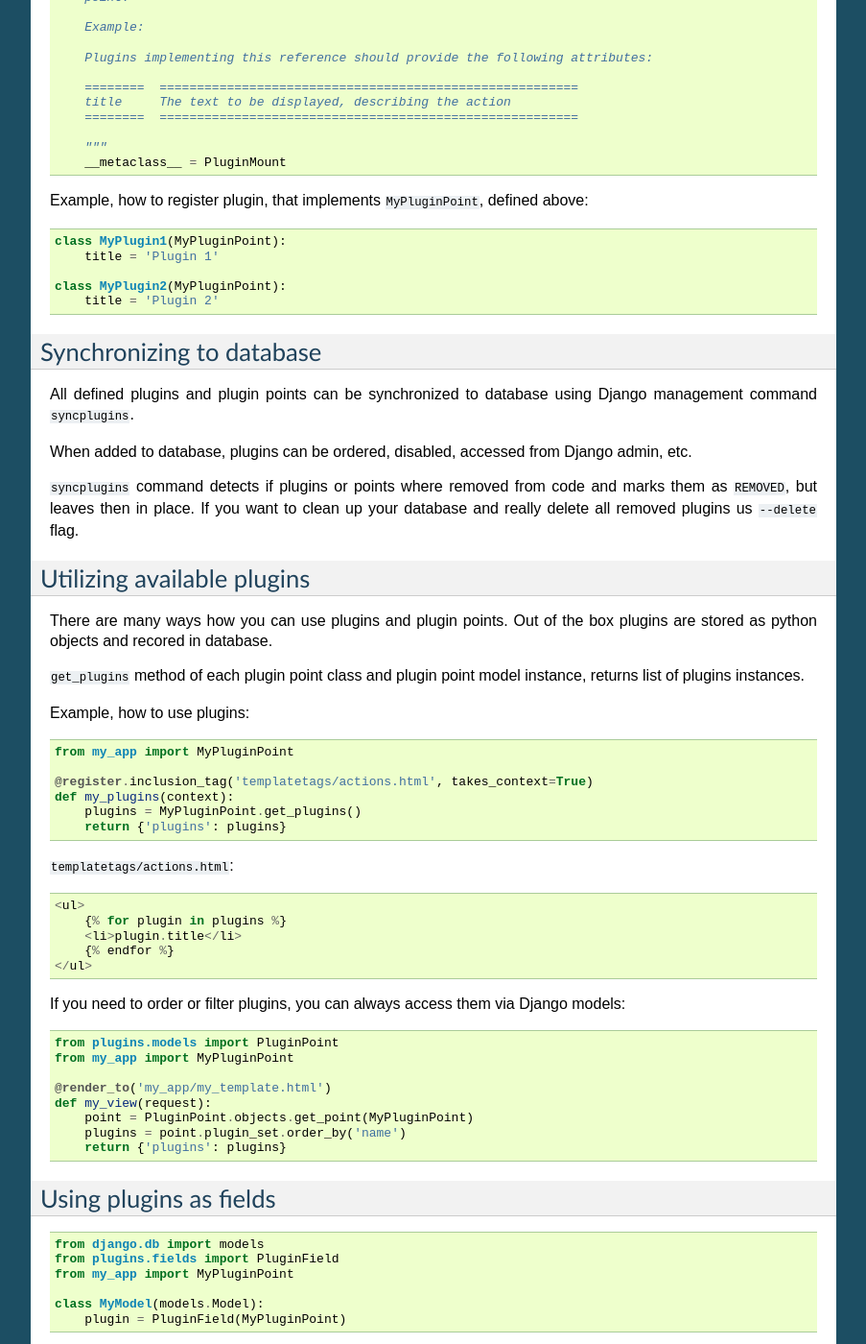
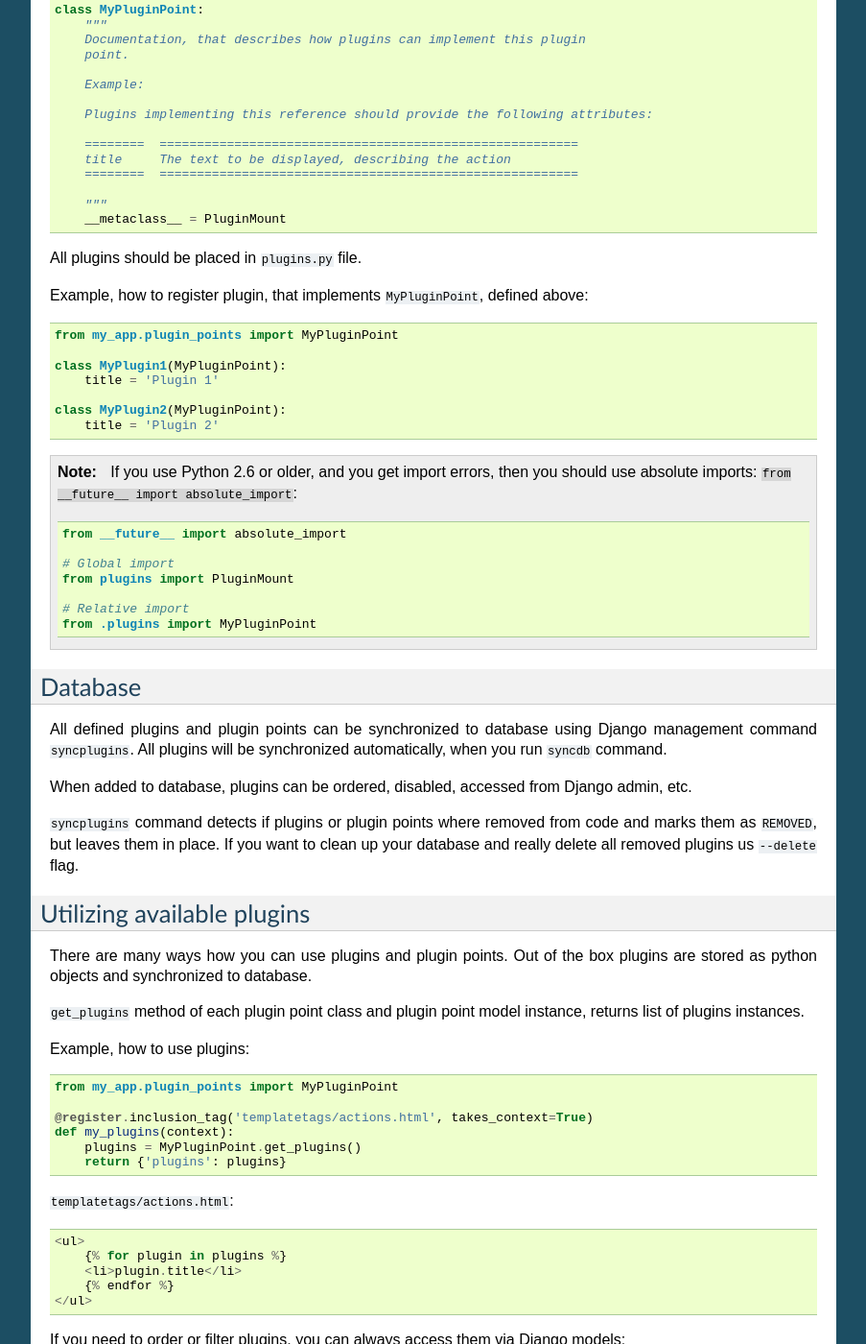
Before and after one commit to krischer/django-plugins, a Sphinx documentation site: the page built from docs/index.rst, in a window 1280 px wide and 1400 px high, scrolled down 573 px. Shown: the whole window at 96% size, without its empty margins (198-1101 px from the left). Built offline with Sphinx 7.4.7, drawn with Linux system fonts in a browser that asks for light colours; some of the changed text lies outside the part shown.

```diff
--- a/CHANGES.txt
+++ /dev/null
@@ -1 +0,0 @@
-0.1, 2011-01-11 -- Initial release.
--- a/docs/index.rst
+++ b/docs/index.rst
@@ -8,18 +8,22 @@ Introduction
 will be able to define plugin points, plugins and various ways, how plugins can
 be integrated to your base app and extended from other apps.
 
+The idea for ``django-plugins`` was taken from `Marty Alchin blog`_, for in deep
+understanding about how this plugin system work, read `Marty Alchin blog`_.
+
+.. _Marty Alchin blog: http://martyalchin.com/2008/jan/10/simple-plugin-framework/
+
 **Features**
 
 - Synchronization with database.
-- ``PluginField`` for your models.
+- ``PluginField`` and ``ManyPluginField`` fields for your models.
 - Possibility to include plugins to urls.
 - Possibility to access plugins from templates.
 
-Registering plugins and plugin points
+Plugin points
 -------------------------------------
 
-Recommended way is to place all plugins and plugin points to ``__init__.py``
-file of your django app.
+All plugin points should be placed in ``plugin_points.py`` file.
 
 Example how to register a plugin point::
 
@@ -42,8 +46,12 @@ Example how to register a plugin point::
         __metaclass__ = PluginMount
 
 
+All plugins should be placed in ``plugins.py`` file.
+
 Example, how to register plugin, that implements ``MyPluginPoint``, defined
 above::
+
+    from my_app.plugin_points import MyPluginPoint
 
     class MyPlugin1(MyPluginPoint):
         title = 'Plugin 1'
@@ -51,31 +59,45 @@ above::
     class MyPlugin2(MyPluginPoint):
         title = 'Plugin 2'
 
-Synchronizing to database
--------------------------
+.. note::
+   If you use Python 2.6 or older, and you get import errors, then you should
+   use absolute imports: ``from __future__ import absolute_import``::
+
+       from __future__ import absolute_import
+
+       # Global import
+       from plugins import PluginMount
+
+       # Relative import
+       from .plugins import MyPluginPoint
+
+Database
+--------
 
 All defined plugins and plugin points can be synchronized to database using
-Django management command ``syncplugins``.
+Django management command ``syncplugins``. All plugins will be synchronized
+automatically, when you run ``syncdb`` command.
 
 When added to database, plugins can be ordered, disabled, accessed from Django
 admin, etc.
 
-``syncplugins`` command detects if plugins or points where removed from code
-and marks them as ``REMOVED``, but leaves then in place. If you want to clean
-up your database and really delete all removed plugins us ``--delete`` flag.
+``syncplugins`` command detects if plugins or plugin points where removed from
+code and marks them as ``REMOVED``, but leaves them in place. If you want to
+clean up your database and really delete all removed plugins us ``--delete``
+flag.
 
 Utilizing available plugins
 ---------------------------
 
 There are many ways how you can use plugins and plugin points. Out of the box
-plugins are stored as python objects and recored in database.
+plugins are stored as python objects and synchronized to database.
 
 ``get_plugins`` method of each plugin point class and plugin point model
 instance, returns list of plugins instances.
 
 Example, how to use plugins::
 
-    from my_app import MyPluginPoint
+    from my_app.plugin_points import MyPluginPoint
 
     @register.inclusion_tag('templatetags/actions.html', takes_context=True)
     def my_plugins(context):
@@ -94,7 +116,7 @@ If you need to order or filter plugins, you can always access them via Django
 models::
 
     from plugins.models import PluginPoint
-    from my_app import MyPluginPoint
+    from my_app.plugin_points import MyPluginPoint
 
     @render_to('my_app/my_template.html')
     def my_view(request):
@@ -102,27 +124,32 @@ models::
         plugins = point.plugin_set.order_by('name')
         return {'plugins': plugins}
 
-Using plugins as fields
------------------------
+Fields
+------
 
-::
+You can tie your models with plugins. Using example below, plugins can be
+assigned to model instances::
 
     from django.db import models
     from plugins.fields import PluginField
-    from my_app import MyPluginPoint
+    from my_app.plugin_points import MyPluginPoint
 
     class MyModel(models.Model):
         plugin = PluginField(MyPluginPoint)
 
-Using plugins in urls
----------------------
+
+Also there is ``ManyPluginField``, for many-to-many relation.
+
+
+Urls
+----
 
 ``django-plugins`` has build-in possibility to include urls from plugins. Here
 is example how this can be done::
 
     from django.conf.urls.defaults import *
     from plugins.utils import include_plugins
-    from my_app import MyPluginPoint
+    from my_app.plugin_points import MyPluginPoint
 
     urlpatterns = patterns('wora.views',
         (r'^plugin/', include_plugins(MyPluginPoint)),
@@ -135,7 +162,7 @@ included. Example plugin::
     class MyPluginWithUrls(MyPluginPoint):
         name = 'my-plugin'
         urls = patterns('my_app.views',
-                (r'create/$', 'my_view', {}, 'my_app-create'),
+                (r'create/$', 'my_view', {}, 'my-app-create'),
             )
 
 With this plugin, plugin point inclusion will provide these urls::
@@ -143,13 +170,13 @@ With this plugin, plugin point inclusion will provide these urls::
     plugin/my-plugin/create
 
 
-Using plugins in templates
---------------------------
+Templates
+---------
 
 You can access your plugins in templates using ``get_plugins`` template tag.::
 
     {% load plugins %}
-    {% get_plugins my_app.MyPluginPoint as plugins %}
+    {% get_plugins my_app.plugin_points.MyPluginPoint as plugins %}
     <ul>
         {% for plugin in plugins %}
         <li>{{ plugin.title }}</li>
--- a/setup.py
+++ b/setup.py
@@ -1,7 +1,7 @@
 from setuptools import setup, find_packages
 
 setup(name='django-plugins',
-      version='0.1',
+      version='0.2',
       author='Mantas Zimnickas',
       author_email='sirexas@gmail.com',
       packages=find_packages(),
@@ -13,7 +13,7 @@ setup(name='django-plugins',
       download_url='http://pypi.python.org/pypi/django-plugins',
       license='LGPL',
       description='django-plugins.',
-      long_description=open('README.rst').read(),
+      long_description=open('README.rst').read()+open('CHANGES.rst'),
       classifiers = [
           'Development Status :: 5 - Production/Stable',
           'Environment :: Web Environment',
```
Also changed, not shown: CHANGES.rst (added, +15 -0 lines), README.rst (+7 -1 lines), LICENCE.txt.
